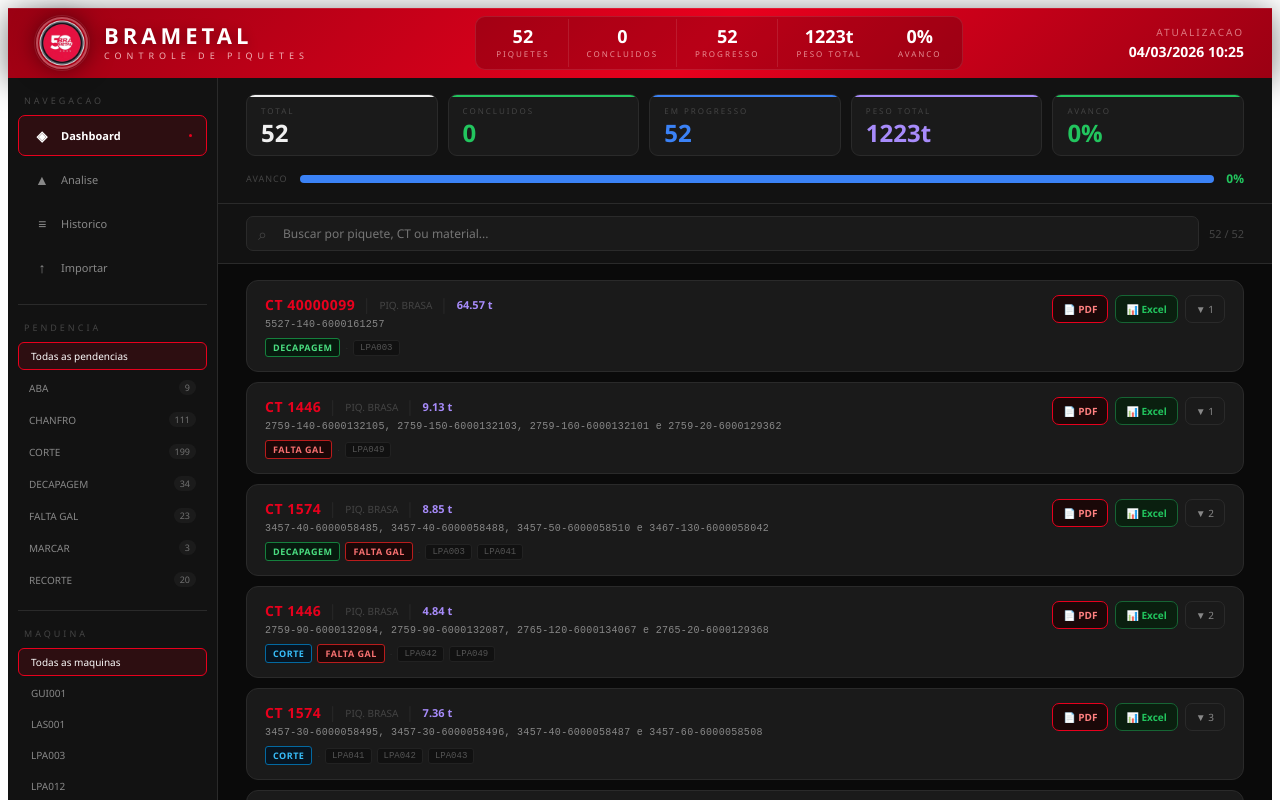
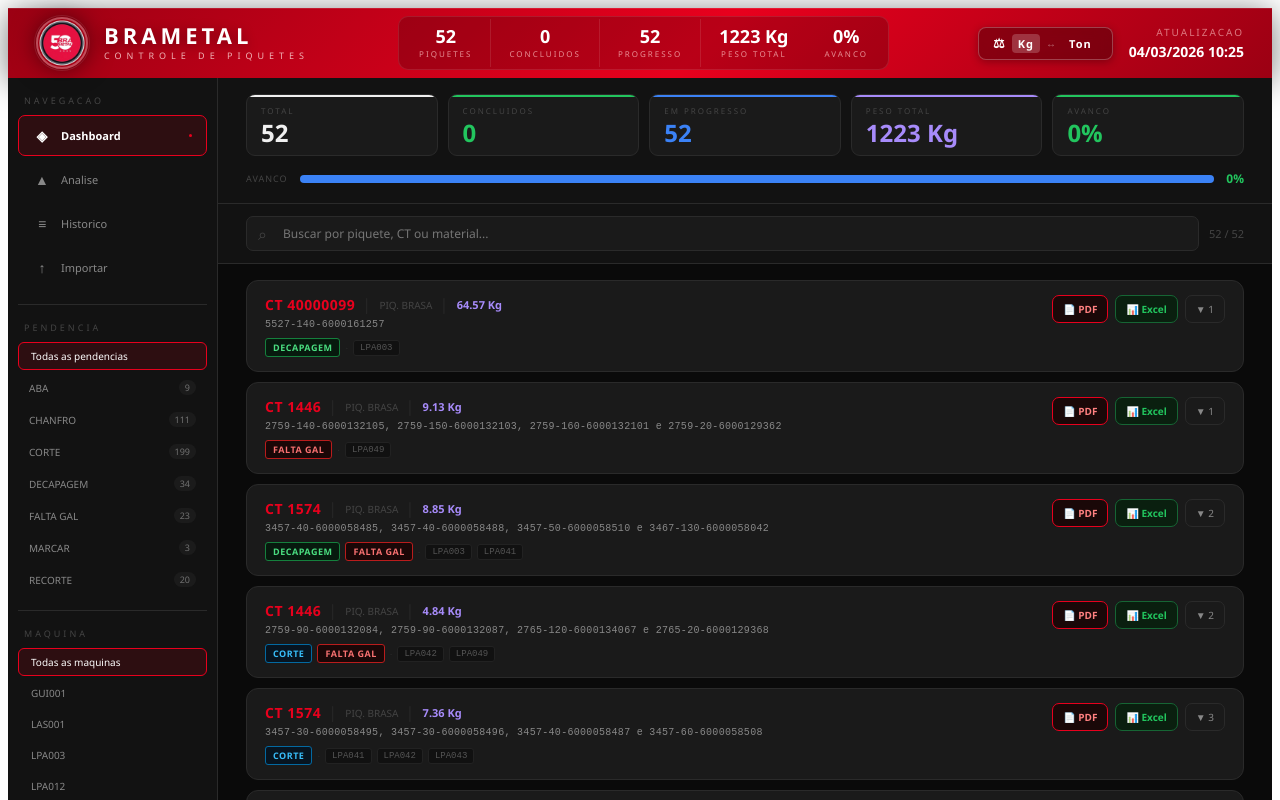
Before and after one commit to frigini/dashboard-piquetes-app, a React app: page / in a window 1280 px wide. Shown: the top 800 px of the page. Built offline with nearby package versions, Linux system fonts and the light colour scheme; the HTML template or start-up script is replaced by a standard one.

Commit message:
feat: create initial dashboard application structure including main app, layout, hooks, utilities, and views.

```diff
--- a/src/App.jsx
+++ b/src/App.jsx
@@ -11,10 +11,23 @@
 
 export default function App() {
   const [view, setView] = useState("dash");
+  const [unit, setUnit] = useState("kg");
   const data = usePiquetesData();
   const filters = useFilters(data.activeData);
   const analytics = useAnalytics(filters.filtered, data.updates, data.history, filters.pendF, filters.maqF);
   const pct = analytics.total > 0 ? Math.round(analytics.concl / analytics.total * 100) : 0;
+
+  // Formata peso conforme a unidade selecionada (Kg ou Tonelada)
+  const fmtW = (valorKg, decimals = 1) => {
+    if (unit === "ton") {
+      const tonVal = Math.ceil((valorKg / 1000) * 100) / 100;
+      return `${tonVal.toFixed(2)}t`;
+    }
+    return `${valorKg.toFixed(decimals)} Kg`;
+  };
+
+  // Label da unidade atual
+  const unitLabel = unit === "ton" ? "t" : "Kg";
 
   return (
     <div style={{ fontFamily: "'Segoe UI',system-ui,sans-serif", background: T.black, minHeight: "100vh", color: T.text, display: "flex", flexDirection: "column", fontSize: 13 }}>
@@ -33,7 +46,7 @@
         .row:hover{background:#1A1A1A!important}
       `}</style>
 
-      <Header analytics={analytics} pct={pct} today={data.today} timeStr={data.timeStr} />
+      <Header analytics={analytics} pct={pct} today={data.today} timeStr={data.timeStr} unit={unit} setUnit={setUnit} fmtW={fmtW} />
 
       <div style={{ display: "flex", flex: 1, overflow: "hidden" }}>
         <Sidebar
@@ -50,6 +63,7 @@
               actPend={filters.actPend} setActPend={filters.setActPend}
               actMaq={filters.actMaq} setActMaq={filters.setActMaq}
               setPendF={filters.setPendF} setMaqF={filters.setMaqF} setView={setView}
+              fmtW={fmtW} unitLabel={unitLabel}
             />
           )}
 
@@ -59,10 +73,11 @@
               importDragging={data.importDragging} setImportDragging={data.setImportDragging}
               processFile={data.processFile} confirmImport={data.confirmImport}
               cancelImport={data.cancelImport} setView={setView}
+              fmtW={fmtW} unitLabel={unitLabel}
             />
           )}
 
-          {view === "history" && <HistoryView history={data.history} />}
+          {view === "history" && <HistoryView history={data.history} unitLabel={unitLabel} />}
 
           {view === "dash" && (
             <DashboardView
@@ -70,6 +85,7 @@
               updates={data.updates} pct={pct} today={data.today}
               persist={data.persist} history={data.history} activeData={data.activeData}
               search={filters.search} setSearch={filters.setSearch}
+              fmtW={fmtW} unitLabel={unitLabel}
             />
           )}
         </main>
--- a/src/components/layout/Header.jsx
+++ b/src/components/layout/Header.jsx
@@ -1,6 +1,6 @@
 import { T, LOGO_SRC } from "../../theme/theme";
 
-const Header = ({ analytics, pct, today, timeStr }) => (
+const Header = ({ analytics, pct, today, timeStr, unit, setUnit, fmtW }) => (
     <header style={{
         background: `linear-gradient(135deg, ${T.redDark} 0%, ${T.red} 55%, ${T.redDark} 100%)`,
         padding: "0 28px", height: 70, display: "flex", alignItems: "center",
@@ -23,7 +23,7 @@
                 { l: "PIQUETES", v: analytics.total },
                 { l: "CONCLUIDOS", v: analytics.concl },
                 { l: "PROGRESSO", v: analytics.prog },
-                { l: "PESO TOTAL", v: `${analytics.totalPeso.toFixed(0)}t` },
+                { l: "PESO TOTAL", v: fmtW(analytics.totalPeso, 0) },
             ].map(({ l, v }, i, arr) => (
                 <div key={l} style={{ padding: "8px 18px", textAlign: "center", borderRight: i < arr.length - 1 ? "1px solid rgba(255,255,255,.1)" : "none" }}>
                     <div style={{ fontSize: 18, fontWeight: 900, color: "#fff", lineHeight: 1 }}>{v}</div>
@@ -36,9 +36,45 @@
             </div>
         </div>
 
-        <div style={{ textAlign: "right" }}>
-            <div style={{ fontSize: 10, color: "rgba(255,200,200,.6)", letterSpacing: 2, marginBottom: 3 }}>ATUALIZACAO</div>
-            <div style={{ fontSize: 14, fontWeight: 700, color: "#fff" }}>{today} {timeStr}</div>
+        <div style={{ display: "flex", alignItems: "center", gap: 16 }}>
+            {/* Botão Kg ↔ Tonelada */}
+            <button
+                onClick={() => setUnit(u => u === "kg" ? "ton" : "kg")}
+                style={{
+                    background: "rgba(0,0,0,.3)",
+                    border: "1px solid rgba(255,255,255,.25)",
+                    borderRadius: 8,
+                    padding: "6px 14px",
+                    color: "#fff",
+                    fontSize: 11,
+                    fontWeight: 700,
+                    letterSpacing: 1,
+                    display: "flex",
+                    alignItems: "center",
+                    gap: 6,
+                    backdropFilter: "blur(8px)",
+                    boxShadow: "0 2px 8px rgba(0,0,0,.3)",
+                }}
+                title={unit === "kg" ? "Converter para Tonelada" : "Converter para Kg"}
+            >
+                <span style={{ fontSize: 13 }}>⚖</span>
+                <span style={{
+                    background: unit === "kg" ? "rgba(255,255,255,.2)" : "transparent",
+                    borderRadius: 4, padding: "2px 6px",
+                    transition: "background .2s"
+                }}>Kg</span>
+                <span style={{ color: "rgba(255,255,255,.4)", fontSize: 10 }}>↔</span>
+                <span style={{
+                    background: unit === "ton" ? "rgba(255,255,255,.2)" : "transparent",
+                    borderRadius: 4, padding: "2px 6px",
+                    transition: "background .2s"
+                }}>Ton</span>
+            </button>
+
+            <div style={{ textAlign: "right" }}>
+                <div style={{ fontSize: 10, color: "rgba(255,200,200,.6)", letterSpacing: 2, marginBottom: 3 }}>ATUALIZACAO</div>
+                <div style={{ fontSize: 14, fontWeight: 700, color: "#fff" }}>{today} {timeStr}</div>
+            </div>
         </div>
     </header>
 );
--- a/src/hooks/useAnalytics.js
+++ b/src/hooks/useAnalytics.js
@@ -70,7 +70,7 @@
                 items.forEach(i => {
                     if (!pendF || pendF === "TODAS" || i.pendencia === pendF) {
                         if (i.pendencia) {
-                            const iWeight = i.peso > 0 ? (i.peso / 1000) : (pWeight / items.length);
+                            const iWeight = i.peso > 0 ? i.peso : (pWeight / items.length);
                             pendW[i.pendencia] = (pendW[i.pendencia] || 0) + iWeight;
                         }
                     }
--- a/src/views/DashboardView.jsx
+++ b/src/views/DashboardView.jsx
@@ -3,7 +3,7 @@
 import { Badge, Tag, MachineTag } from "../components/ui";
 import { exportPiquetePDF, exportPiqueteExcel } from "../utils/exportPiquete";
 
-const DashboardView = ({ filtered, analytics, updates, pct, today, persist, history, activeData, search, setSearch }) => {
+const DashboardView = ({ filtered, analytics, updates, pct, today, persist, history, activeData, search, setSearch, fmtW, unitLabel }) => {
     const [expanded, setExpanded] = useState({});
 
     return (
@@ -15,7 +15,7 @@
                         { l: "TOTAL", v: analytics.total, c: T.text },
                         { l: "CONCLUIDOS", v: analytics.concl, c: "#22C55E" },
                         { l: "EM PROGRESSO", v: analytics.prog, c: "#3B82F6" },
-                        { l: "PESO TOTAL", v: `${(analytics.totalPeso || 0).toFixed(0)}t`, c: "#A78BFA" },
+                        { l: "PESO TOTAL", v: fmtW(analytics.totalPeso || 0, 0), c: "#A78BFA" },
                         { l: "AVANCO", v: `${pct}%`, c: "#22C55E" },
                     ].map(({ l, v, c }) => (
                         <div key={l} style={{ background: T.card, border: `1px solid ${T.border}`, borderRadius: 9, padding: "10px 14px", position: "relative", overflow: "hidden" }}>
@@ -79,7 +79,7 @@
                                         <span style={{ color: T.border }}>│</span>
                                         <span style={{ color: T.dim, fontSize: 10 }}>{p.sheet === "PRÓXIMOS" ? "PROXIMOS" : "PIQ. BRASA"}</span>
                                         <span style={{ color: T.border }}>│</span>
-                                        <span style={{ color: "#A78BFA", fontWeight: 700, fontSize: 11 }}>{(p.peso_apto_kg || p.peso_kg || 0).toFixed(2)} t</span>
+                                        <span style={{ color: "#A78BFA", fontWeight: 700, fontSize: 11 }}>{fmtW(p.peso_apto_kg || p.peso_kg || 0, 2)}</span>
                                         {u.status && <Badge label={u.status} />}
                                         <span style={{ marginLeft: "auto", fontSize: 9, color: T.dim }}>{u.updatedAt && `↻ ${u.updatedAt}`}</span>
                                     </div>
@@ -101,11 +101,11 @@
                                 </div>
 
                                 <div style={{ display: "flex", gap: 7, flexShrink: 0, flexWrap: "wrap", justifyContent: "flex-end" }}>
-                                    <button onClick={() => exportPiquetePDF(p, updates)} title="Exportar PDF" style={{
+                                    <button onClick={() => exportPiquetePDF(p, updates, unitLabel, fmtW)} title="Exportar PDF" style={{
                                         background: "#1A0808", border: `1px solid ${T.red}`,
                                         color: "#ff8080", borderRadius: 7, padding: "6px 10px", fontSize: 10, fontWeight: 700
                                     }}>📄 PDF</button>
-                                    <button onClick={() => exportPiqueteExcel(p, updates)} title="Exportar Excel" style={{
+                                    <button onClick={() => exportPiqueteExcel(p, updates, unitLabel, fmtW)} title="Exportar Excel" style={{
                                         background: "#0A1F0F", border: "1px solid #166534",
                                         color: "#22C55E", borderRadius: 7, padding: "6px 10px", fontSize: 10, fontWeight: 700
                                     }}>📊 Excel</button>
@@ -123,7 +123,7 @@
                                     <table style={{ width: "100%", borderCollapse: "collapse" }}>
                                         <thead>
                                             <tr style={{ background: "#0F0F0F" }}>
-                                                {["PRIO", "OV", "OP", "POSICAO", "MATERIAL", "QTD", "PESO kg", "MAQ", "PENDENCIA"].map(h => (
+                                                {["PRIO", "OV", "OP", "POSICAO", "MATERIAL", "QTD", `PESO ${unitLabel}`, "MAQ", "PENDENCIA"].map(h => (
                                                     <th key={h} style={{ padding: "7px 12px", textAlign: "left", fontSize: 9, color: T.dim, letterSpacing: 1, borderBottom: `1px solid ${T.border}`, whiteSpace: "nowrap", fontWeight: 600 }}>{h}</th>
                                                 ))}
                                             </tr>
@@ -137,7 +137,7 @@
                                                     <td style={{ padding: "6px 12px", color: T.text, fontSize: 10 }}>{it.posicao}</td>
                                                     <td style={{ padding: "6px 12px", color: T.sub, fontSize: 10, maxWidth: 180, overflow: "hidden", textOverflow: "ellipsis", whiteSpace: "nowrap" }}>{it.material || it.desc}</td>
                                                     <td style={{ padding: "6px 12px", color: T.text, textAlign: "right", fontWeight: 600 }}>{it.qtd}</td>
-                                                    <td style={{ padding: "6px 12px", color: "#A78BFA", textAlign: "right", fontWeight: 600, fontFamily: "monospace" }}>{(it.peso || 0).toFixed(3)}</td>
+                                                    <td style={{ padding: "6px 12px", color: "#A78BFA", textAlign: "right", fontWeight: 600, fontFamily: "monospace" }}>{fmtW(it.peso || 0, 3)}</td>
                                                     <td style={{ padding: "6px 12px" }}>
                                                         <span style={{ color: "#38BDF8", background: "#071420", border: "1px solid #0369A1", borderRadius: 4, padding: "2px 8px", fontFamily: "monospace", fontSize: 9 }}>{it.maq}</span>
                                                     </td>
--- a/src/views/HistoryView.jsx
+++ b/src/views/HistoryView.jsx
@@ -1,7 +1,7 @@
 import { T } from "../theme/theme";
 import { Badge } from "../components/ui";
 
-const HistoryView = ({ history }) => (
+const HistoryView = ({ history, fmtW }) => (
     <div style={{ padding: "24px 28px" }}>
         <div style={{ fontSize: 10, color: T.dim, letterSpacing: 4, marginBottom: 20 }}>HISTORICO DE ATUALIZACOES</div>
         {history.length === 0 && (
@@ -22,7 +22,7 @@
                     <div style={{ display: "flex", gap: 8, flexWrap: "wrap", alignItems: "center" }}>
                         {e.changes?.status && <Badge label={e.changes.status} />}
                         {e.changes?.responsavel && <span style={{ color: T.sub, fontSize: 10 }}>👤 {e.changes.responsavel}</span>}
-                        {e.changes?.pesoRealizado && <span style={{ color: "#A78BFA", fontSize: 10 }}>⚖ {e.changes.pesoRealizado}t</span>}
+                        {e.changes?.pesoRealizado && <span style={{ color: "#A78BFA", fontSize: 10 }}>⚖ {fmtW ? fmtW(e.changes.pesoRealizado, 1) : `${e.changes.pesoRealizado} Kg`}</span>}
                         {e.changes?.obs && <span style={{ color: T.dim, fontSize: 10, fontStyle: "italic" }}>"{e.changes.obs.slice(0, 60)}"</span>}
                     </div>
                 </div>
```
Also changed, not shown: src/utils/exportPiquete.js (+23 -20 lines), src/views/AnalyticsView.jsx (+14 -14 lines), src/views/ImportView.jsx (+4 -4 lines).
